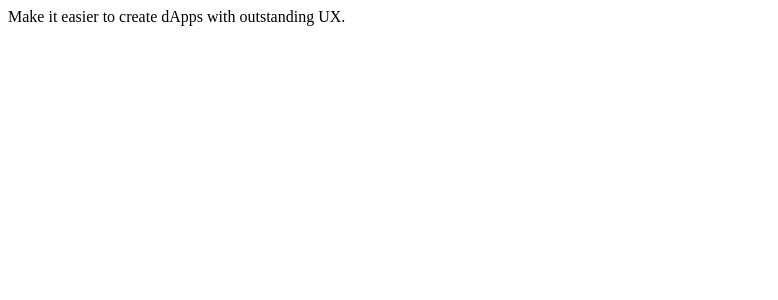
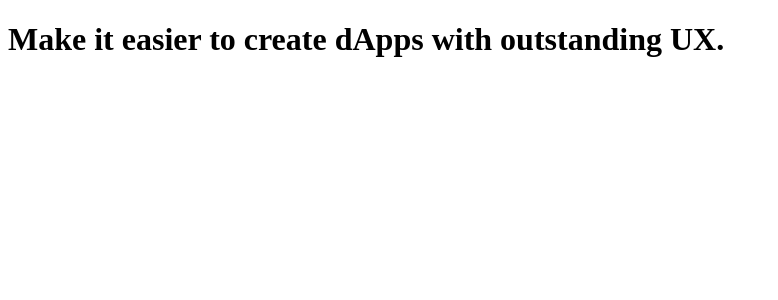
Before and after one commit to ConsenSysMesh/design-system-website, a Next.js app: page / in a window 1280 px wide. Shown: the top 300 px of the page, without its empty margins (0-778 px from the left). Built offline with nearby package versions, Linux system fonts and the light colour scheme.

Commit message:
test styled

```diff
--- a/pages/index.js
+++ b/pages/index.js
@@ -3,10 +3,17 @@ import Link from 'next/link'
 import Head from '../components/head'
 import Nav from '../components/nav'
 
+import styled from 'styled-components'
+
+const Bold = styled.h1`
+  font-weight: bolder;
+  font-size: 2rem;
+`
+
 const Home = () => (
   <div>
     <Head title="Home" />
-    Make it easier to create dApps with outstanding UX.
+    <Bold>Make it easier to create dApps with outstanding UX.</Bold>
   </div>
 )
 
```
